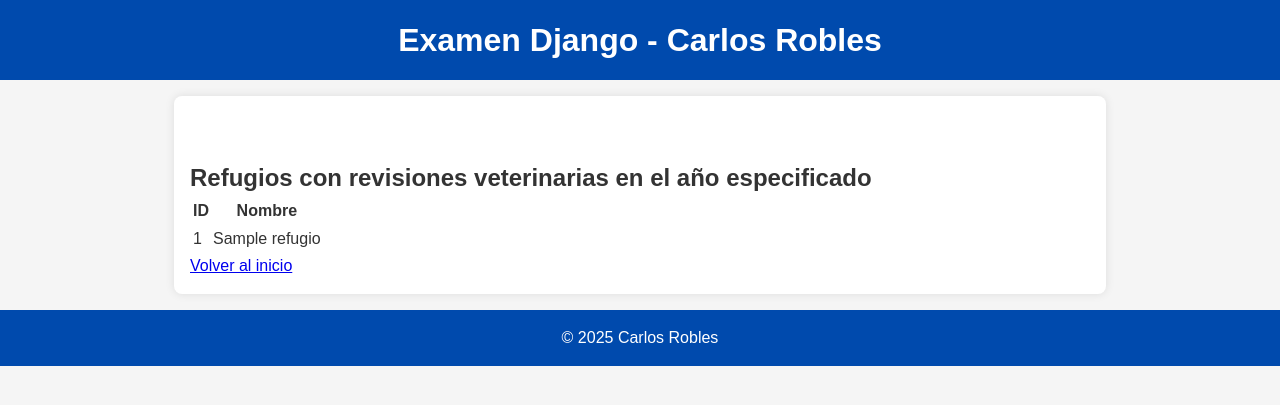
After one commit to carlosroblesdominguez/ExamenCarlosRoblesDominguez, a Django app: template AppExamenCarlos/templates/AppExamenCarlos/Ejercicio4.html in a window 1280 px wide. The commit adds this page. Shown: the top 405 px of the page. Run offline with Django 5.2, Linux system fonts and the light colour scheme; the template is opened without the code that fills it: values that come from a table or form of the project are taken from there, others are empty; tables that the repository leaves empty hold one stand-in row (values such as "Sample post").

Commit message:
no funciona nose que pasa

```diff
--- /dev/null
+++ b/AppExamenCarlos/templates/AppExamenCarlos/Ejercicio4.html
@@ -0,0 +1,30 @@
+{% extends 'AppExamenCarlos/base.html' %}
+
+{% block title %}Refugios con revisiones veterinarias{% endblock %}
+
+{% block content %}
+<h2>Refugios con revisiones veterinarias en el año especificado</h2>
+
+{% if refugios %}
+  <table>
+    <thead>
+      <tr>
+        <th>ID</th>
+        <th>Nombre</th>
+      </tr>
+    </thead>
+    <tbody>
+      {% for refugio in refugios %}
+        <tr>
+          <td>{{ refugio.id }}</td>
+          <td>{{ refugio.nombre_refugio }}</td>
+        </tr>
+      {% endfor %}
+    </tbody>
+  </table>
+{% else %}
+  <p>No se encontraron refugios</p>
+{% endif %}
+
+<a href="{% url 'base' %}">Volver al inicio</a>
+{% endblock %}
--- a/AppExamenCarlos/templates/AppExamenCarlos/base.html
+++ b/AppExamenCarlos/templates/AppExamenCarlos/base.html
@@ -27,6 +27,7 @@
             <a href="{% url 'ejercicio1' nombre='Max' nombre_refugio='AnimalCare' %}">Animales por nombre y refugio</a>
             <a href="{% url 'ejercicio2' %}">Animales por vacuna y puntuacion de salud</a>
             <a href="{% url 'ejercicio3' %}">Animales ordenados por edad</a>
+            <a href="{% url 'ejercicio4' year=2025 %}">Refugios con revisiones veterinarias</a>
         </nav>
         {% block content %}{% endblock %}
     </main>
--- a/AppExamenCarlos/urls.py
+++ b/AppExamenCarlos/urls.py
@@ -9,4 +9,6 @@ urlpatterns = [
     path('animal_filter/', views.ejercicio2, name='ejercicio2'),
     # URL para el EJERCICIO3 filtrado de animales order by edad de manera descendente
     path('animal_order/', views.ejercicio3, name='ejercicio3'),
+    # URL para el EJERCICIO4 obtener todos los Refugios que tengan animales con una revisión veterinaria en un año en concreto (ej: 2024), ordenados por puntuacion_salud de la revisión de mayor a menor.
+    path('refugios_revision/<int:year>/', views.ejercicio4, name='ejercicio4'),
 ]
```
Also changed, not shown: AppExamenCarlos/views.py (+22 -1 lines).
